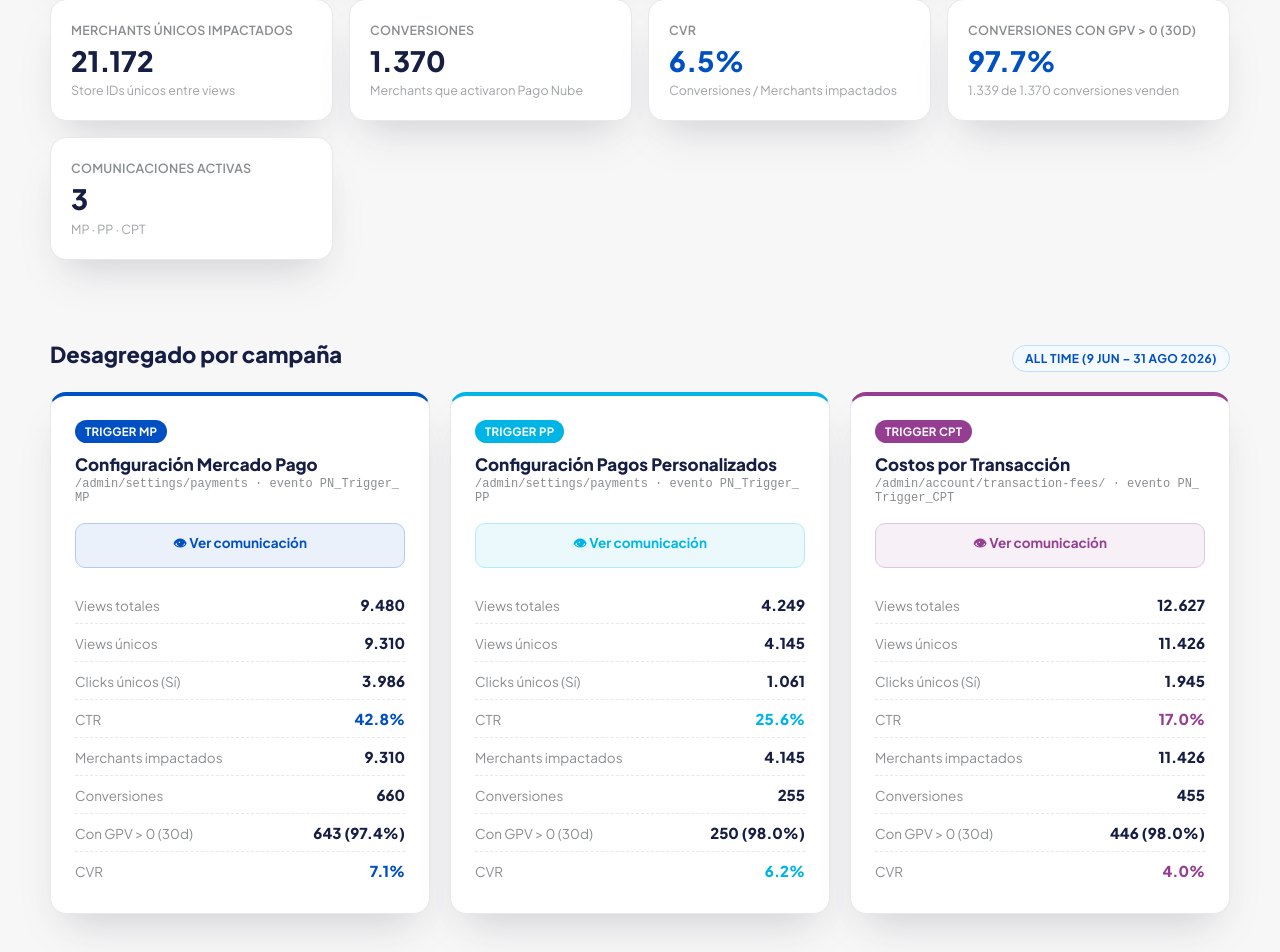
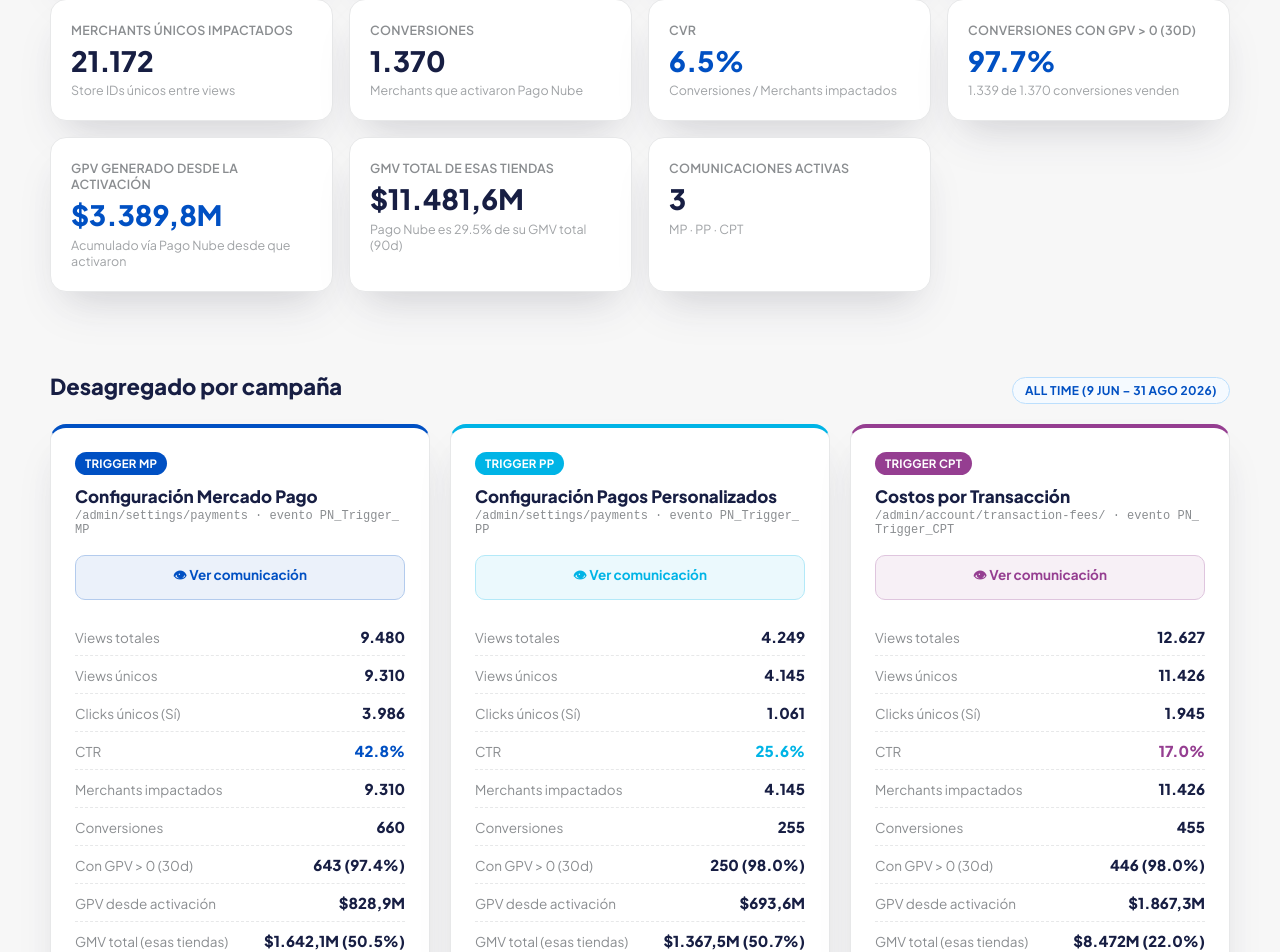
Before and after one commit to alanlelli-tn/pago-nube-comms-triggers-resultados, a Next.js app: page / in a window 1280 px wide. Shown: the part 739-1691 px from the top of the page. Built offline with nearby package versions, Linux system fonts and the light colour scheme.

Commit message:
Add accumulated metrics for campaigns

```diff
--- a/app/page.tsx
+++ b/app/page.tsx
@@ -12,6 +12,8 @@ type CampaignMetrics = {
   merchants: number;
   conversions: number;
   gpvPositive: number;
+  gpvAccumulated: number;
+  gmvAccumulated: number;
 };
 
 type Campaign = {
@@ -33,8 +35,8 @@ const CAMPAIGNS: Campaign[] = [
     url: '/admin/settings/payments · evento PN_Trigger_MP',
     color: '#0050c3',
     previewSrc: '/screenshots/mp.png',
-    all: { views: 9480, uniqueViews: 9310, clicks: 3986, merchants: 9310, conversions: 660, gpvPositive: 643 },
-    last30: { views: 3626, uniqueViews: 3605, clicks: 1537, merchants: 3605, conversions: 209, gpvPositive: 201 },
+    all: { views: 9480, uniqueViews: 9310, clicks: 3986, merchants: 9310, conversions: 660, gpvPositive: 643, gpvAccumulated: 828900197, gmvAccumulated: 1642135079 },
+    last30: { views: 3626, uniqueViews: 3605, clicks: 1537, merchants: 3605, conversions: 209, gpvPositive: 201, gpvAccumulated: 75560901, gmvAccumulated: 145709128 },
   },
   {
     id: 'pp',
@@ -43,8 +45,8 @@ const CAMPAIGNS: Campaign[] = [
     url: '/admin/settings/payments · evento PN_Trigger_PP',
     color: '#00b4e6',
     previewSrc: '/screenshots/pp.png',
-    all: { views: 4249, uniqueViews: 4145, clicks: 1061, merchants: 4145, conversions: 255, gpvPositive: 250 },
-    last30: { views: 1613, uniqueViews: 1607, clicks: 401, merchants: 1607, conversions: 79, gpvPositive: 76 },
+    all: { views: 4249, uniqueViews: 4145, clicks: 1061, merchants: 4145, conversions: 255, gpvPositive: 250, gpvAccumulated: 693610907, gmvAccumulated: 1367515085 },
+    last30: { views: 1613, uniqueViews: 1607, clicks: 401, merchants: 1607, conversions: 79, gpvPositive: 76, gpvAccumulated: 35517505, gmvAccumulated: 64334187 },
   },
   {
     id: 'cpt',
@@ -53,8 +55,8 @@ const CAMPAIGNS: Campaign[] = [
     url: '/admin/account/transaction-fees/ · evento PN_Trigger_CPT',
     color: '#953e91',
     previewSrc: '/screenshots/cpt.png',
-    all: { views: 12627, uniqueViews: 11426, clicks: 1945, merchants: 11426, conversions: 455, gpvPositive: 446 },
-    last30: { views: 4715, uniqueViews: 4631, clicks: 745, merchants: 4631, conversions: 130, gpvPositive: 126 },
+    all: { views: 12627, uniqueViews: 11426, clicks: 1945, merchants: 11426, conversions: 455, gpvPositive: 446, gpvAccumulated: 1867290538, gmvAccumulated: 8471992182 },
+    last30: { views: 4715, uniqueViews: 4631, clicks: 745, merchants: 4631, conversions: 130, gpvPositive: 126, gpvAccumulated: 393797072, gmvAccumulated: 2889923749 },
   },
 ];
 
@@ -137,6 +139,11 @@ function fmt(n: number) {
   return n.toLocaleString('es-AR');
 }
 
+function fmtCurrency(n: number) {
+  const millones = n / 1_000_000;
+  return `$${millones.toLocaleString('es-AR', { maximumFractionDigits: 1 })}M`;
+}
+
 type DeltaDir = 'up' | 'down' | 'flat';
 
 function delta(current: number, previous: number): { text: string; dir: DeltaDir } {
@@ -165,11 +172,14 @@ export default function Page() {
     merchants: GENERAL_MERCHANTS_DEDUP[period],
     conversions: GENERAL_CONVERSIONS_DEDUP[period],
     gpvPositive: sum(period, 'gpvPositive'),
+    gpvAccumulated: sum(period, 'gpvAccumulated'),
+    gmvAccumulated: sum(period, 'gmvAccumulated'),
   };
 
   const ctr = pct(totals.clicks, totals.uniqueViews);
   const cvr = pct(totals.conversions, totals.merchants);
   const gpvShare = pct(totals.gpvPositive, totals.conversions);
+  const gpvOfGmv = pct(totals.gpvAccumulated, totals.gmvAccumulated);
 
   const periodLabel = period === 'all' ? 'All time (9 jun – 31 ago 2026)' : 'Últimos 30 días';
 
@@ -263,6 +273,16 @@ export default function Page() {
               <div className="sub">{fmt(totals.gpvPositive)} de {fmt(totals.conversions)} conversiones venden</div>
             </div>
             <div className="kpi-card">
+              <div className="label">GPV generado desde la activación</div>
+              <div className="value accent">{fmtCurrency(totals.gpvAccumulated)}</div>
+              <div className="sub">Acumulado vía Pago Nube desde que activaron</div>
+            </div>
+            <div className="kpi-card">
+              <div className="label">GMV total de esas tiendas</div>
+              <div className="value">{fmtCurrency(totals.gmvAccumulated)}</div>
+              <div className="sub">Pago Nube es {gpvOfGmv} de su GMV total (90d)</div>
+            </div>
+            <div className="kpi-card">
               <div className="label">Comunicaciones activas</div>
               <div className="value">3</div>
               <div className="sub">MP · PP · CPT</div>
@@ -329,6 +349,16 @@ export default function Page() {
                     <span className="m-label">Con GPV &gt; 0 (30d)</span>
                     <span className="m-value">
                       {fmt(m.gpvPositive)} ({pct(m.gpvPositive, m.conversions)})
+                    </span>
+                  </div>
+                  <div className="cc-metric-row">
+                    <span className="m-label">GPV desde activación</span>
+                    <span className="m-value">{fmtCurrency(m.gpvAccumulated)}</span>
+                  </div>
+                  <div className="cc-metric-row">
+                    <span className="m-label">GMV total (esas tiendas)</span>
+                    <span className="m-value">
+                      {fmtCurrency(m.gmvAccumulated)} ({pct(m.gpvAccumulated, m.gmvAccumulated)})
                     </span>
                   </div>
                   <div className="cc-metric-row highlight">
@@ -529,6 +559,23 @@ export default function Page() {
                 Nube.
               </span>
             </div>
+            <div className="insight-item">
+              <span className="bullet">8</span>
+              <span className="txt">
+                <strong>Los merchants que activaron generaron ~$3.390M en GPV vía Pago Nube desde
+                que activaron</strong> (ventana de 90 días, que cubre todo el período de la campaña).
+                CPT lidera en GPV total ($1.867M) a pesar de tener el CVR más bajo — su volumen de
+                conversiones (455) más que compensa la tasa de conversión menor.
+              </span>
+            </div>
+            <div className="insight-item">
+              <span className="bullet">9</span>
+              <span className="txt">
+                <strong>Pago Nube representa el 29,5% del GMV total de esos merchants</strong> ($3.390M
+                de GPV sobre $11.482M de GMV total en los últimos 90 días). Todavía hay margen: 7
+                de cada 10 pesos que venden estos merchants siguen pasando por otros medios de pago.
+              </span>
+            </div>
           </div>
         </section>
       </main>
@@ -575,6 +622,22 @@ export default function Page() {
               real, no solo en un cambio de estado.
             </li>
             <li>
+              <strong>GPV generado desde la activación:</strong> suma del <code>gpv_90d_fintech</code>{' '}
+              (HubSpot) de cada merchant convertido. Como la campaña arrancó el 9 de junio (menos de
+              90 días antes de este corte), la ventana de 90 días cubre todo el período desde la
+              activación de cada merchant — antes de activar, el GPV vía Pago Nube era $0, así que
+              no hay doble conteo. Es GPV total de la tienda vía Pago Nube, no aislado 100% al
+              efecto del trigger si el merchant ya usaba el medio de pago en otro contexto.
+            </li>
+            <li>
+              <strong>GMV total de esas tiendas:</strong> ventas totales (todos los medios de pago)
+              de los merchants convertidos en los últimos 90 días, desde NuvemLens
+              (<code>orders_gmv_store_daily</code>). Sirve de contexto para el GPV: cuánto de la
+              facturación de esos merchants ya pasa por Pago Nube vs. otros medios. 92 de los 1.370
+              merchants no tuvieron ventas registradas en la ventana (probablemente muy nuevos o sin
+              actividad reciente).
+            </li>
+            <li>
               Limitación conocida: la fecha de "última actualización de estado" no siempre refleja
               el momento exacto del evento de activación (puede quedar congelada si el pipeline
               mensual no vuelve a escribir el registro), por lo que este número es una aproximación
```
